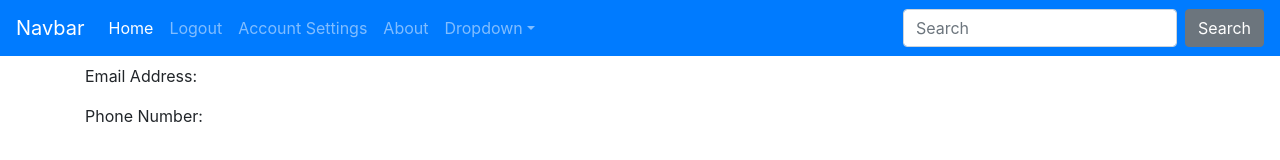
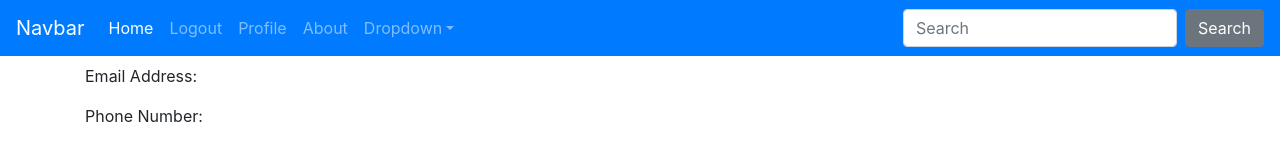
Before and after one commit to kaylamuraoka/auth-sequelize-passport-app, a website: page client/user-dashboard.html in a window 1280 px wide. Drawn offline with nearby package versions, Linux system fonts and the light colour scheme; some packages are replaced by stand-ins of ours; no server answers; a script that the page names is missing.

Commit message:
fixing Profile nav link to /user-profile

```diff
--- a/client/user-dashboard.html
+++ b/client/user-dashboard.html
@@ -59,7 +59,7 @@
             <a class="nav-link" href="/logout">Logout</a>
           </li>
           <li class="nav-item">
-            <a class="nav-link" href="/settings">Account Settings</a>
+            <a class="nav-link" href="/user-profile">Profile</a>
           </li>
           <li class="nav-item">
             <a class="nav-link" href="#">About</a>
```
